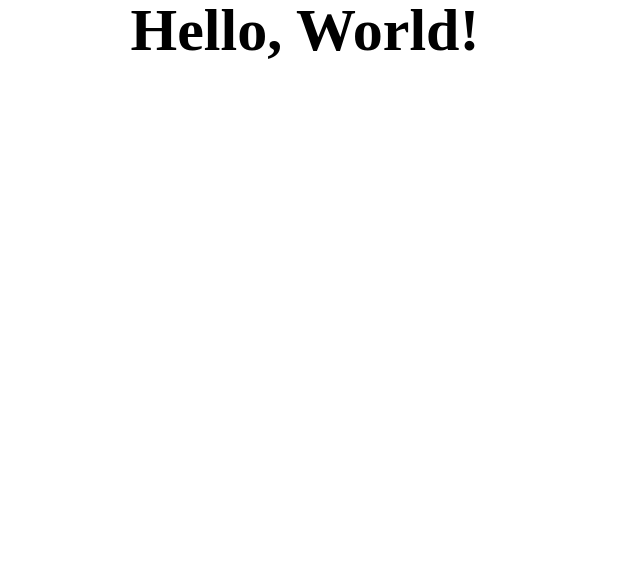
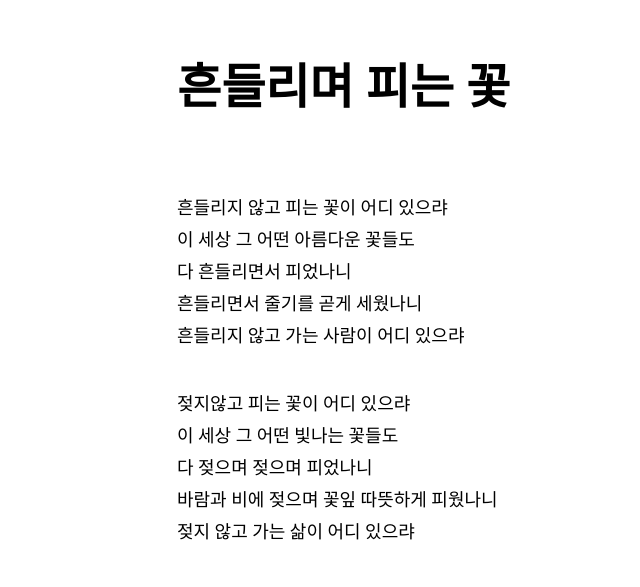
Before and after one commit to jaeyoo-ni/web-basics, a plain HTML site: page week-01/index.html in a window 1280 px wide. Shown: the whole page, without its empty margins (335-975 px from the left). Drawn offline with nearby package versions, Linux system fonts and the light colour scheme.

Commit message:
week01 과제

```diff
--- a/week-01/css/main.css
+++ b/week-01/css/main.css
@@ -1,8 +1,34 @@
-p {
-    /* 폰트 크기 설정 */
-    font-size: 60px;
-    /* 폰트 굵기 설정 */
-    font-weight: 800;
-    /* 텍스트 가운데 정렬 */
-    text-align: center;
-  }
+body {
+  padding: 4rem;
+  white-space: nowrap;
+}
+
+.poem {
+  display: flex;
+  flex-direction: column;
+  padding: 0 20rem;
+  justify-content: center;
+  align-items: center;
+}
+
+.head {
+  width: 50%;
+  margin-bottom: 5rem;
+  cursor: pointer;
+}
+
+#title {
+  text-align: left;
+  font-size: 3rem;
+  font-weight: 800;
+}
+
+.text {
+  width: 50%;
+  font-size: 1.125rem;
+  line-height: 2rem;
+}
+
+.flower+.flower {
+  margin-bottom: 2.25rem;
+}
--- a/week-01/index.html
+++ b/week-01/index.html
@@ -8,11 +8,34 @@
      <!-- 브라우저 기본 스타일을 reset합니다 -->
      <link rel="stylesheet" href="https://cdn.jsdelivr.net/npm/reset-css@5.0.1/reset.min.css" />
      <link rel="stylesheet" href="./css/main.css" />
-     <title>나의 첫번째 웹페이지</title>
+     <title>week01 과제</title>
 </head>
 
 <body>
-    <p onclick="popAlert()">Hello, World!</p>
+
+    <section class="poem">
+        <section class="head" onclick="popAlert()">
+            <p id="title">흔들리며 피는 꽃</p>
+        </section>
+        <section class="text">
+            <section class="flower">
+                <p>흔들리지 않고 피는 꽃이 어디 있으랴</p>
+                <p>이 세상 그 어떤 아름다운 꽃들도</p>
+            </section>
+            <section class="flower">
+                <p>다 흔들리면서 피었나니</p>
+                <p>흔들리면서 줄기를 곧게 세웠나니</p>
+                <p>흔들리지 않고 가는 사람이 어디 있으랴</p>
+            </section>
+            <section class="flower">
+                <p>젖지않고 피는 꽃이 어디 있으랴</p>
+                <p>이 세상 그 어떤 빛나는 꽃들도</p>
+                <p>다 젖으며 젖으며 피었나니</p>
+                <p>바람과 비에 젖으며 꽃잎 따뜻하게 피웠나니</p>
+                <p>젖지 않고 가는 삶이 어디 있으랴</p>
+            </section>
+        </section>
+    </section>
     <script src="./js/index.js"></script>
 </body>
 
--- a/week-01/js/index.js
+++ b/week-01/js/index.js
@@ -1,4 +1,4 @@
 const popAlert = () => {
-    alert('만나서 반가워요!')
+    alert('도종환')
 
 }
```
